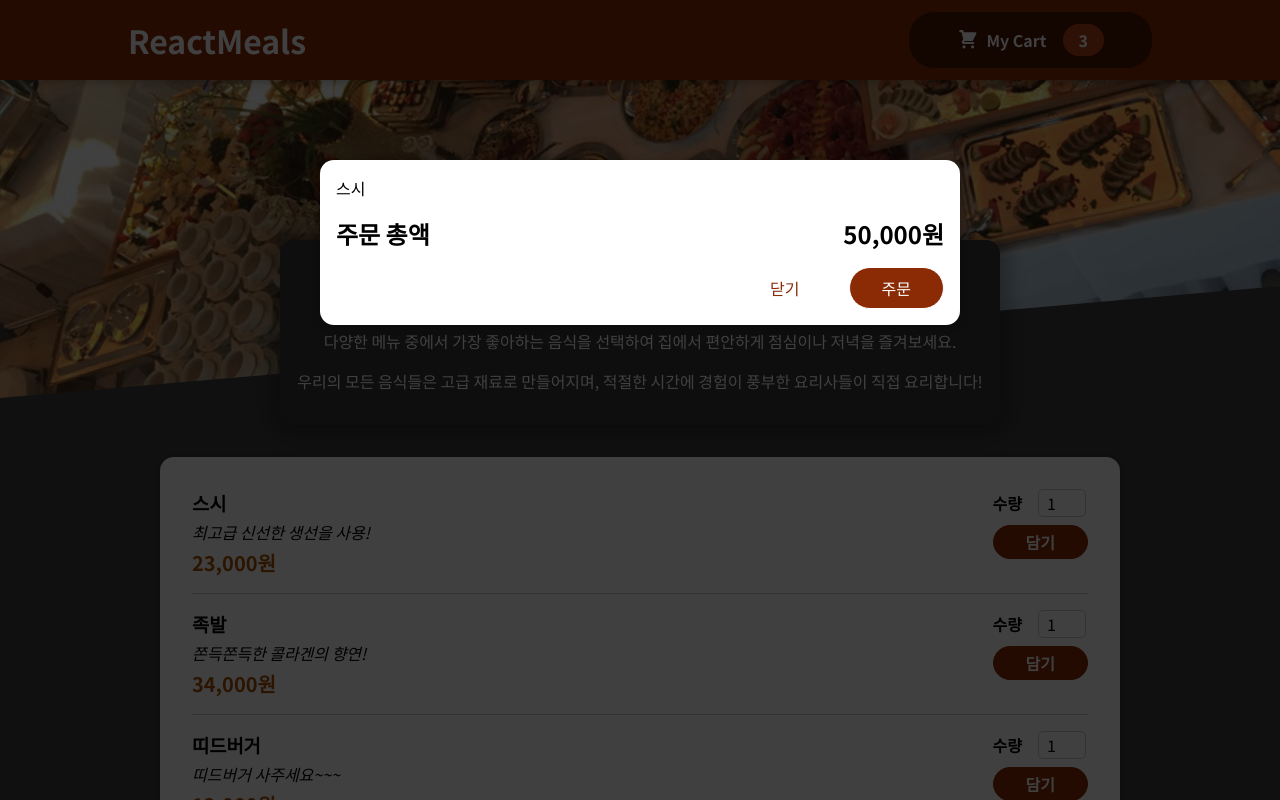
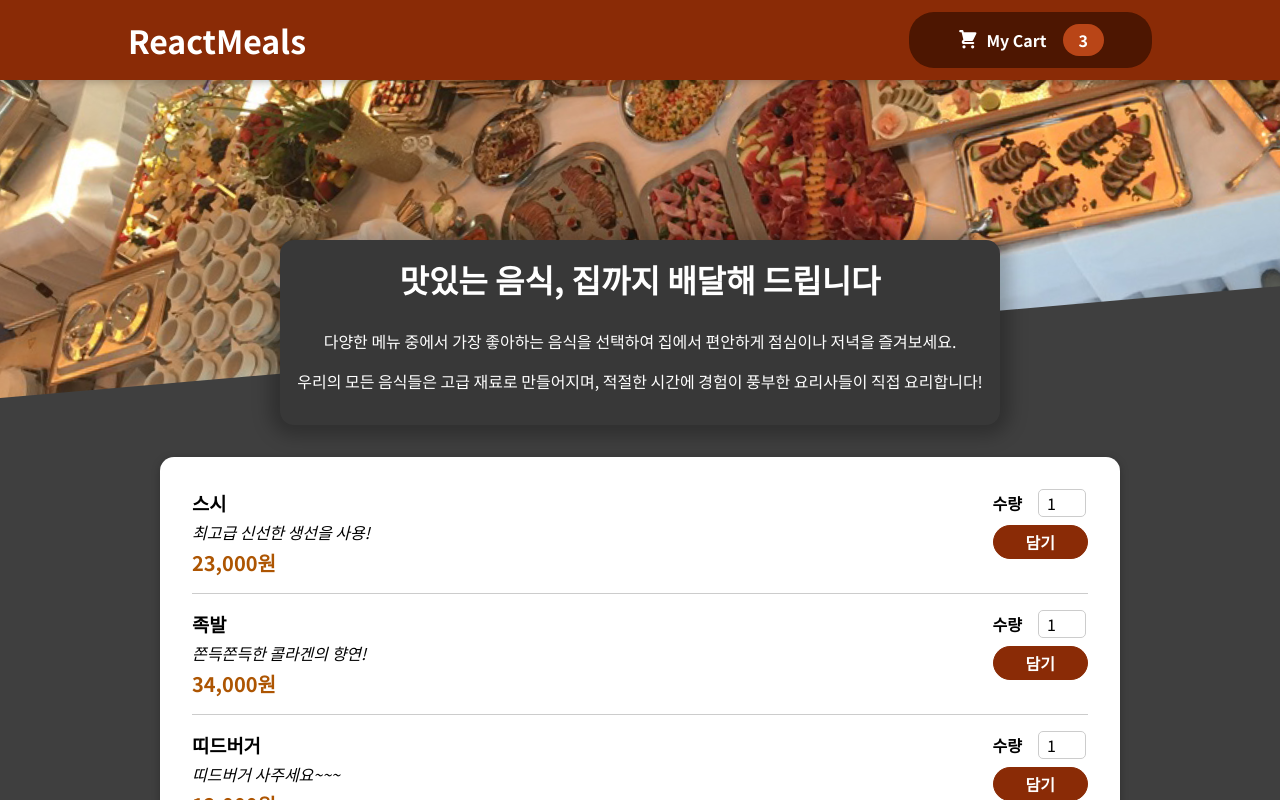
Before and after one commit to soongu/react-basic-study202306, a React (Create React App) app: page / in a window 1280 px wide. Shown: the top 800 px of the page. Built offline with nearby package versions, Linux system fonts and the light colour scheme.

Commit message:
#51. 연습프로젝트2 - 모달 state 처리

```diff
--- a/src/App.js
+++ b/src/App.js
@@ -1,13 +1,25 @@
-import React from "react";
+import React, { useState } from "react";
 import Header from "./components/Layout/Header";
 import Meals from './components/Meals/Meals';
 import Cart from "./components/Cart/Cart";
 
 const App = () => {
+
+  // 장바구니 모달 열고닫는 상태변수
+  const [cartIsShown, setCartIsShown] = useState(false);
+
+  const showCartHandler = () => {
+    setCartIsShown(true);
+  };
+
+  const hideCartHandler = () => {
+    setCartIsShown(false);
+  };
+
   return (
     <>
-      <Cart />
-      <Header />
+      {cartIsShown && <Cart onClose={hideCartHandler} />}
+      <Header onShowCart={showCartHandler} />
       <div id='main'>
         <Meals />
       </div>
--- a/src/components/Cart/Cart.js
+++ b/src/components/Cart/Cart.js
@@ -3,7 +3,7 @@ import React from "react";
 import styles from "./Cart.module.scss";
 import Modal from "../UI/Modal";
 
-const Cart = () => {
+const Cart = ({ onClose }) => {
   const {
     'cart-items': cartItemsStyle,
     total,
@@ -21,14 +21,14 @@ const Cart = () => {
   );
 
   return (
-    <Modal>
+    <Modal onClose={onClose}>
       {cartItems}
       <div className={total}>
         <span>주문 총액</span>
         <span>50,000원</span>
       </div>
       <div className={actions}>
-        <button className={btnAlt}>닫기</button>
+        <button className={btnAlt} onClick={onClose}>닫기</button>
         <button className={button}>주문</button>
       </div>
     </Modal>
--- a/src/components/Cart/Cart.module.scss
+++ b/src/components/Cart/Cart.module.scss
@@ -29,7 +29,7 @@ $button-color: white;
     font: inherit;
     cursor: pointer;
     background-color: transparent;
-    border: 1px solid $button-color;
+    border: 1px solid $button-bg-color;
     padding: 0.5rem 2rem;
     border-radius: 25px;
     margin-left: 1rem;
--- a/src/components/Layout/Header.js
+++ b/src/components/Layout/Header.js
@@ -4,7 +4,7 @@ import mealsImage from '../../assets/meals.jpg';
 import styles from './Header.module.scss';
 import HeaderCartButton from './HeaderCartButton';
 
-const Header = () => {
+const Header = ({ onShowCart }) => {
 
   const { header, 'main-image': mainImage } = styles;
 
@@ -12,7 +12,7 @@ const Header = () => {
     <>
       <header className={header}>
         <h1>ReactMeals</h1>
-        <HeaderCartButton />
+        <HeaderCartButton onClick={onShowCart} />
       </header>
       <div className={mainImage}>
         <img src={mealsImage} alt='Looks very delicious meals' />
--- a/src/components/Layout/HeaderCartButton.js
+++ b/src/components/Layout/HeaderCartButton.js
@@ -4,10 +4,10 @@ import styles from "./HeaderCartButton.module.scss";
 
 import CartIcon from '../Cart/CartIcon';
 
-const HeaderCartButton = () => {
+const HeaderCartButton = ({ onClick }) => {
   const { button, icon, badge } = styles;
   return (
-    <button className={button}>
+    <button className={button} onClick={onClick}>
       <span className={icon}>
         <CartIcon />
       </span>
--- a/src/components/UI/Modal.js
+++ b/src/components/UI/Modal.js
@@ -2,27 +2,27 @@ import React from "react";
 
 import styles from "./Modal.module.scss";
 
-import Portal from './Portal';
+import Portal from "./Portal";
 
-const Backdrop = () => {
-  return <div className={styles.backdrop} />;
+const Backdrop = ({ onClose }) => {
+  return <div className={styles.backdrop} onClick={onClose} />;
 };
 
 const ModalOverlay = ({ children }) => {
   return (
     <div className={styles.modal}>
-      <div className={styles.content}>{children}</div>
+      <div>{children}</div>
     </div>
   );
 };
 
-const Modal = ({children}) => {
+const Modal = ({ children, onClose }) => {
   return (
     <>
-      <Portal target='backdrop-root'>
-        <Backdrop />
+      <Portal target="backdrop-root">
+        <Backdrop onClose={onClose} />
       </Portal>
-      <Portal target='overlay-root'>
+      <Portal target="overlay-root">
         <ModalOverlay>{children}</ModalOverlay>
       </Portal>
     </>
```
